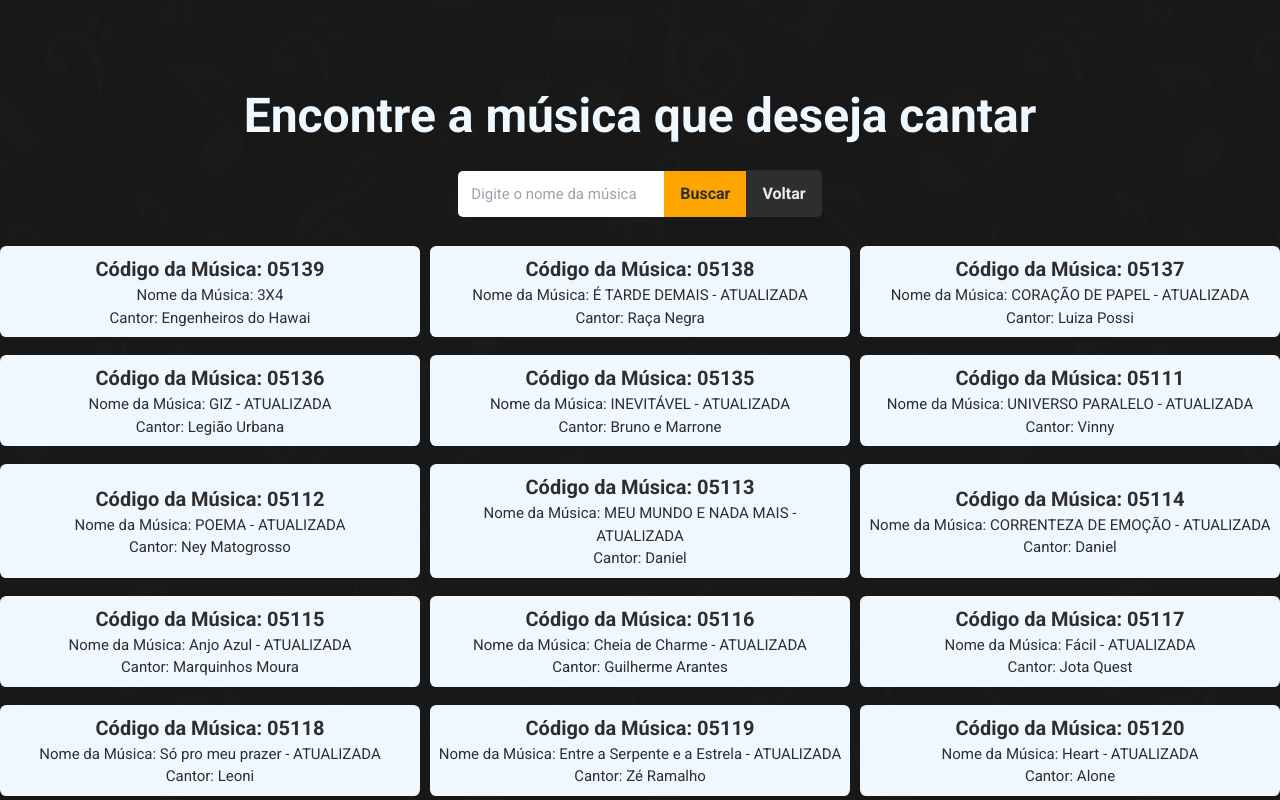
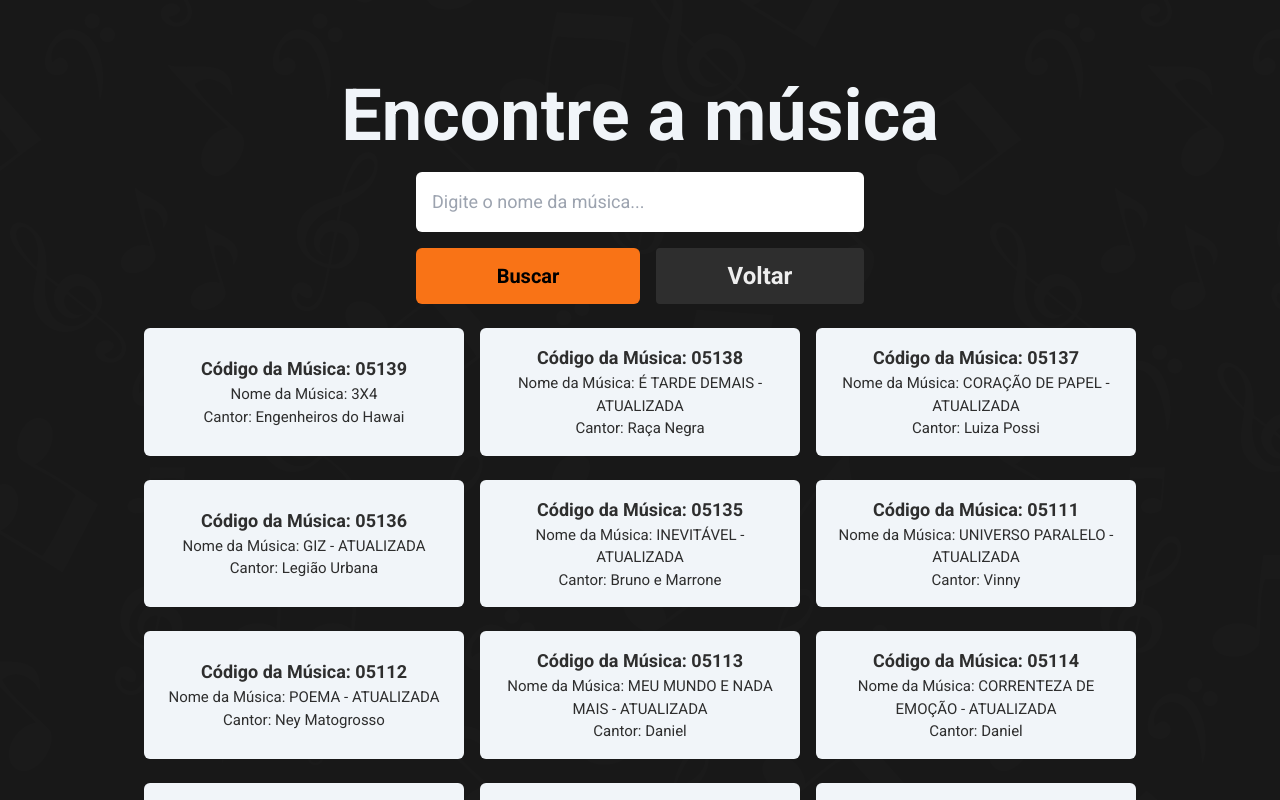
Before and after one commit to douglastaylorb/busca-musicas-karaoke, a Vue app: page /music-search in a window 1280 px wide. Both pictures are taken after a click on the button "Buscar". Shown: the top 800 px of the page. Built offline with nearby package versions, Linux system fonts and the light colour scheme.

Commit message:
muda para tailwind

```diff
--- a/src/App.vue
+++ b/src/App.vue
@@ -2,7 +2,7 @@
   <Header v-if="isLoggedIn" />
   <div class="app-container">
     <router-view></router-view>
-    <footer v-if="!isLoginPage">Criado por Douglas Taylor.</footer>
+    <footer v-if="!isLoginPage" class="text-neutral-400 text-lg">Criado por <a href="https://douglastaylor.com.br" target="_blank" class="font-bold text-white">Douglas Taylor.</a></footer>
   </div>
 </template>
 
--- a/src/assets/main.css
+++ b/src/assets/main.css
@@ -6,7 +6,7 @@
 @tailwind components;
 @tailwind utilities;
 
-input, p, a {
+input, p {
   color: #2e2e2e;
 }
 h1 {
--- a/src/components/BackToHome.vue
+++ b/src/components/BackToHome.vue
@@ -1,32 +1,15 @@
 <template>
-  <a href="/" class="return-home">Voltar</a>
+  <button
+    type="button"
+    @click="$router ? $router.push('/') : window.location.href = '/'"
+    class="px-4 py-3 text-2xl font-bold text-[var(--font-color)] bg-[#2e2e2e] rounded hover:bg-[#464545] active:bg-[#161616] no-underline border-none cursor-pointer focus:outline-0"
+  >
+    Voltar
+  </button>
 </template>
 
 <script>
-  export default {
-    name: 'BackToHome',
-  };
+export default {
+  name: 'BackToHome',
+};
 </script>
-
-<style scoped>
-  .return-home {
-  padding: 14px 1rem;
-  font-size: 16px;
-  color: var(--font-color);
-  font-weight: 700;
-  background-color: #2e2e2e;
-  border: none;
-  border-radius: 0 5px 5px 0;
-  cursor: pointer;
-  text-decoration: none;
-}
-.return-home:hover {
-  background-color: #464545;
-}
-.return-home:active {
-  background-color: #161616;
-}
-button:focus{
-  outline: 0;
-}
-</style>
--- a/src/components/Karaoke.vue
+++ b/src/components/Karaoke.vue
@@ -1,20 +1,31 @@
 <template>
-  <div class="karaoke-container">
-    <h1>Karaokê Web</h1>
-    <div class="busca">
-      <input type="text" v-model="nomeVideo" placeholder="Número da canção..." @keypress.enter="buscarVideo" />
-      <div class="busca-buttons">
-        <button @click="buscarVideo">Tocar</button>
-        <BackToHome />
+  <div class="karaoke-container flex flex-col items-center justify-center text-center text-white">
+    <h1 class="mb-5 lg:text-8xl md:text-6xl">Karaokê Web</h1>
+    <div class="flex flex-col items-center justify-center">
+      <input
+        type="text"
+        v-model="nomeVideo"
+        placeholder="Número da canção..."
+        @keypress.enter="buscarVideo"
+        class="p-4 mb-4 text-lg border-none rounded-md outline-none w-96 max-w-full"
+      />
+      <div class="flex justify-around w-full max-w-md gap-4">
+        <button
+          @click="buscarVideo"
+          class="flex-1 px-8 py-4 text-2xl font-bold text-black bg-orange-500 rounded-md hover:opacity-80 active:opacity-60"
+        >
+          Tocar
+        </button>
+        <BackToHome class="flex-1" />
       </div>
     </div>
-    <div id="containerVideo" v-show="videoVisible">
-      <video id="meuVideo" controls ref="videoElem"></video>
+    <div id="containerVideo" v-show="videoVisible" class="mt-5 w-4/5 max-w-lg max-h-[1024px] h-[60vh]">
+      <video id="meuVideo" controls ref="videoElem" class="w-full h-full rounded-lg"></video>
     </div>
-    <div class="error">{{ error }}</div>
+    <div class="error my-8 text-3xl">{{ error }}</div>
     <transition name="fade">
-      <div class="modal" v-show="modalVisible">
-        <div class="modal-content" v-html="modalContent"></div>
+      <div class="modal fixed inset-0 flex items-center justify-center bg-black bg-opacity-80 z-50" v-show="modalVisible">
+        <div class="modal-content bg-black bg-opacity-95 p-16 rounded-lg text-center max-w-[80%] max-h-[90%] overflow-y-auto" v-html="modalContent"></div>
       </div>
     </transition>
   </div>
@@ -64,6 +75,7 @@ export default {
         this.modalVisible = false;
         this.$router.push('/karaoke');
       }, 5000);
+      this.videoVisible = false;
     },
     gerarNota() {
       const min = 85;
@@ -72,7 +84,7 @@ export default {
     },
     getModalContent(nota) {
       if (nota >= 85 && nota <= 90) {
-        return `<div class="text-7xl text-white leading-loose">Muito Bem! 😊</div>
+        return`<div class="text-7xl text-white leading-loose">Muito Bem! 😊</div>
           <div class="text-4xl text-white leading-relaxed">Você tirou</div>
           <div class="text-8xl text-white leading-relaxed">${nota}</div>
           <div class="text-4xl text-white">pontos!</div>`;
@@ -93,146 +105,10 @@ export default {
 </script>
 
 <style scoped>
-.karaoke-container {
-  margin: 0;
-  background-color: var(--background-color);
-  display: flex;
-  flex-direction: column;
-  align-items: center;
-  justify-content: center;
-  color: var(--font-color);
-  font-family: var(--font-principal);
-}
-
-.karaoke-container::before {
-  content: "";
-  position: absolute;
-  inset: 0;
-  background-size: cover;
-  background-position: bottom;
-  z-index: -1;
-  opacity: 0.02;
-}
-
-.karaoke-container h1 {
-  margin-bottom: 20px;
-  font-size: 70px;
-}
-
-.busca {
-  display: flex;
-  align-items: center;
-  justify-content: center;
-}
-
-.busca input,
-.busca button {
-  border: 0;
-  outline: none;
-}
-
-.busca input {
-  padding: 12px 20px 11px 13px;
-  font-size: 15px;
-  border: none;
-  border-radius: 5px 0 0 5px;
-}
-
-.busca button {
-  padding: 11px 2rem;
-  font-size: 16px;
-  font-family: var(--font-principal);
-  background-color: orange;
-  cursor: pointer;
-  color: #2e2e2e;
-  font-weight: 700;
-}
-
-.busca button:hover {
-  opacity: 0.8;
-}
-
-.busca button:active {
-  opacity: 0.6;
-}
-
-.error {
-  margin: 30px 0;
-  font-size: 30px;
-}
-
-#containerVideo {
-  margin-top: 20px;
-  width: 80%;
-  height: 60%;
-  max-width: 768px;
-  max-height: 1024px;
-}
-
-#containerVideo video {
-  border-radius: 10px;
-}
-
-#meuVideo {
-  width: 100%;
-  height: 100%;
-}
-
-.modal {
-  display: flex;
-  position: fixed;
-  top: 0;
-  left: 0;
-  right: 0;
-  bottom: 0;
-  justify-content: center;
-  align-items: center;
-  background-color: rgba(0, 0, 0, 0.8);
-  z-index: 1000;
-}
-
-.modal-content {
-  background-color: rgba(0, 0, 0, 0.95);
-  padding: 5rem;
-  border-radius: 10px;
-  text-align: center;
-  max-width: 80%;
-  max-height: 90%;
-  overflow-y: auto;
-}
-
 .fade-enter-active, .fade-leave-active {
   transition: opacity 0.5s;
 }
 .fade-enter, .fade-leave-to {
   opacity: 0;
 }
-
-@media (max-width: 425px) {
-  .karaoke-container h1 {
-    font-size: 45px;
-  }
-
-  .busca {
-    flex-direction: column;
-    align-items: center;
-  }
-
-  .busca input {
-    margin-bottom: 10px;
-    border-radius: 5px;
-    padding: 12px 30px 11px 30px;
-  }
-  .busca button {
-    margin-top: 10px;
-  }
-
-  .busca button {
-    border-radius: 5px 0 0 5px;
-  }
-
-  #containerVideo {
-    width: 90%;
-  }
-}
 </style>
--- a/src/components/MusicSearch.vue
+++ b/src/components/MusicSearch.vue
@@ -1,22 +1,36 @@
 <template>
   <section>
-    <div class="container">
-      <h1>Encontre a música que deseja cantar</h1>
-      <div class="container__input">
-        <input type="text" v-model="input" placeholder="Digite o nome da música" />
-        <div class="container__input__buttons">
-          <button @click="recebeInput">Buscar</button>
-          <BackToHome />
+    <div class="pt-20 flex flex-col justify-center items-center">
+      <h1 class="px-4 text-center mb-5 text-slate-100 font-bold max-sm:text-5xl max-md:text-5xl max-lg:text-6xl text-7xl">Encontre a música</h1>
+      <div class="px-4 flex flex-col items-center justify-center w-full">
+        <input
+          type="text"
+          v-model="input"
+          placeholder="Digite o nome da música..."
+          class="p-4 mb-4 text-lg border-none rounded-md outline-none w-full max-w-md"
+        />
+        <div class="flex flex-col sm:flex-row justify-around w-full max-w-md gap-4 max-sm:gap-0">
+          <button
+            @click="recebeInput"
+            class="flex-1 px-6 py-3 text-xl font-bold text-black bg-orange-500 rounded-md hover:opacity-80 active:opacity-60 mt-2 sm:mt-0"
+          >
+            Buscar
+          </button>
+          <BackToHome class="flex-1 mt-2 sm:mt-0" />
         </div>
       </div>
-      <div class="container__result grid md:grid-cols-2 lg:grid-cols-3">
-        <div v-if="searchActivated && filteredMusic.length === 0">
-          <div class="container__result__not-music">
+      <div class="px-4 text-center mt-6 text-slate-100 grid gap-4 w-full max-w-5xl grid-cols-1 sm:grid-cols-2 md:grid-cols-3">
+        <div v-if="searchActivated && filteredMusic.length === 0" class="col-span-full">
+          <div class="text-slate-100">
             <span>Nenhuma música encontrada!</span>
           </div>
         </div>
-        <div class="container__result__info" v-for="music in filteredMusic" :key="music.CODIGO">
-          <div class="container__result__info__codigo">
+        <div
+          class="flex flex-col justify-center bg-slate-100 mb-2 rounded-md text-black p-4"
+          v-for="music in filteredMusic"
+          :key="music.CODIGO"
+        >
+          <div class="text-lg font-bold">
             <p>Código da Música: {{ formatCodigo(music.CODIGO) }}</p>
           </div>
           <p>Nome da Música: {{ music.TITULO }} </p>
@@ -67,124 +81,3 @@ export default {
   }
 };
 </script>
-
-<style scoped>
-.container {
-  padding-top: 5rem;
-  display: flex;
-  flex-direction: column;
-  justify-content: center;
-  align-items: center;
-}
-
-.container h1 {
-  text-align: center;
-  margin-bottom: 1.2rem;
-  color: aliceblue;
-  font-weight: 700;
-  font-size: 3rem;
-}
-
-.container__input {
-  display: flex;
-  justify-content: center;
-  align-items: center;
-  margin-bottom: 1.2rem;
-}
-
-.container__input input {
-  padding: 12px 20px 11px 13px;
-  font-size: 15px;
-  border: none;
-  border-radius: 5px 0 0 5px;
-  color: #2e2e2e;
-}
-
-.container__input button {
-  padding: 11px 1rem;
-  font-size: 16px;
-  color: #2e2e2e;
-  font-weight: 700;
-  background-color: orange;
-  border: none;
-  cursor: pointer;
-}
-
-.container__input button:hover {
-  background-color: #ff8c00;
-}
-
-.container__input button:active {
-  background-color: #fab662;
-}
-
-.container__result {
-  text-align: center;
-  margin-top: 10px;
-  color: aliceblue;
-  gap: 10px;
-}
-
-.container__result__info {
-  display: flex;
-  flex-direction: column;
-  justify-content: center;
-  background-color: aliceblue;
-  margin-bottom: 0.5rem;
-  border-radius: 0.4rem;
-  color: black;
-  padding: 0.5rem;
-}
-
-.container__result__info__codigo {
-  font-size: 20px;
-  font-weight: 700;
-}
-
-textarea:focus,
-input:focus,
-button:focus,
-select:focus {
-  outline: 0;
-}
-
-
-@media only screen and (max-width: 769px) {
-  .container {
-    padding: 3rem 1rem;
-  }
-}
-
-@media only screen and (max-width: 425px) {
-  .container h1 {
-    font-size: 1.8rem;
-  }
-
-  .container__input {
-    flex-direction: column;
-  }
-
-  .container__input input {
-    margin-bottom: 10px;
-    border-radius: 5px;
-    padding: 12px 30px 11px 30px;
-  }
-  .container__input__buttons {
-    display: flex;
-    justify-content: center;
-  }
-
-  .container__input button {
-    border-radius: 5px 0 0 5px;
-    padding: 9px 2rem;
-  }
-
-  .container__result {
-    min-width: 300px;
-    height: auto;
-  }
-  .container__result__not-music {
-    color: aliceblue;
-  }
-}
-</style>
```
Also changed, not shown: 1 other file (tests, documents, lock files or other folders). Lines whose indentation alone changed are shown as unchanged.
